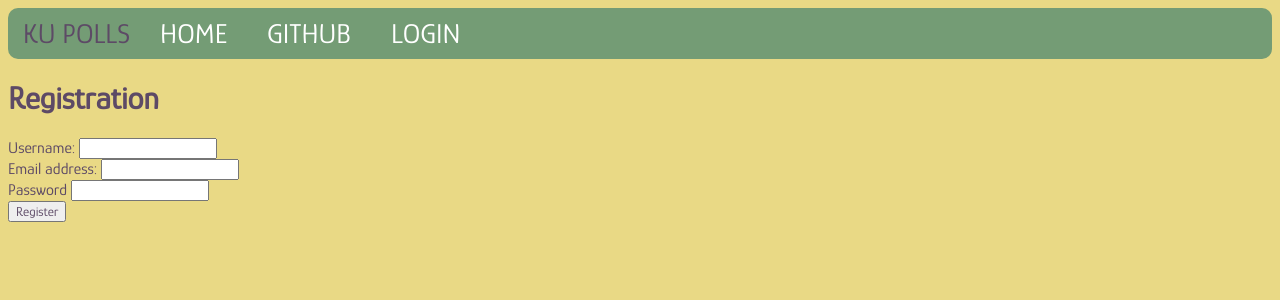
After one commit to natchanon-space/ku-polls, a Django app: page /register/ in a window 1280 px wide. The commit adds this page. Shown: the top 300 px of the page. Run offline with Django 3.2, Linux system fonts and the light colour scheme.

Commit message:
add registration form and its view

```diff
--- a/polls/templates/polls/index.html
+++ b/polls/templates/polls/index.html
@@ -24,7 +24,7 @@
             <br />
 
             <div>
-                {% if question.can_vote %}
+                {% if question.can_vote and user.is_authenticated %}
                 <a href="{% url 'polls:detail' question.id %}">Vote</a>
                 {% endif %}
                 <a href="{% url 'polls:results' question.id %}">Results</a>
--- /dev/null
+++ b/polls/templates/polls/register.html
@@ -0,0 +1,18 @@
+{% extends 'polls/base.html' %}
+
+{% block content %}
+<div>
+    <h1>Registration</h1>
+    <form method="post">
+        {% csrf_token %}
+        <label for="username">Username: </label>
+        <input id="username" type="text" name="username"></input><br />
+        <label for="email">Email address: </lebel>
+        <input id="email" type="text" name="email"></input><br />
+        <label for="password">Password</label>
+        <input id="password" type="password" name="password"></input><br />
+
+        <button type="submit">Register</button>
+    </form>
+</div>
+{% endblock %}
--- a/polls/urls.py
+++ b/polls/urls.py
@@ -4,6 +4,7 @@ from . import views
 app_name = 'polls'
 urlpatterns = [
     path('', views.index, name='index'),
+    path('register/', views.register, name='register'),
     path('<int:question_id>/', views.detail, name='detail'),
     path('<int:question_id>/results/', views.results, name='results'),
     path('<int:question_id>/vote/', views.vote, name='vote'),
--- a/polls/views.py
+++ b/polls/views.py
@@ -3,6 +3,7 @@ from django.shortcuts import redirect, render, get_object_or_404
 from django.urls import reverse
 from django.contrib import messages
 from .models import Choice, Question, Vote
+from utils import create_user
 
 
 def index(request):
@@ -48,9 +49,21 @@ def vote(request, question_id):
     else:
         user_vote = Vote.objects.filter(user=request.user).filter(choice__question=question)
         if len(user_vote) == 0:
-            user_vote = Vote(user=request, choice=selected_choice)
+            user_vote = Vote(user=request.user, choice=selected_choice)
         else:
             user_vote = user_vote[0]
             user_vote.change_vote(new_choice=selected_choice)
         user_vote.save()
         return HttpResponseRedirect(reverse('polls:results', args=(question_id,)))
+
+
+def register(request):
+    if request.method == 'POST':
+        create_user(
+            username=request.POST['username'],
+            email=request.POST["email"],
+            password=request.POST["password"]
+        )
+        # success fully create new user and redirect
+        return redirect('login')
+    return render(request, 'polls/register.html')
--- a/templates/registration/login.html
+++ b/templates/registration/login.html
@@ -14,6 +14,7 @@
     {# If you have written a password_reset template, then add here #}
     <p>
     <a href="{% url 'password_reset' %}">Forgot password?</a>
+    <a href="{% url 'polls:register' %}">Register</a>
     </p>
 <div>
 {% endblock %}
```
Also changed, not shown: utils.py (added, +13 -0 lines).
